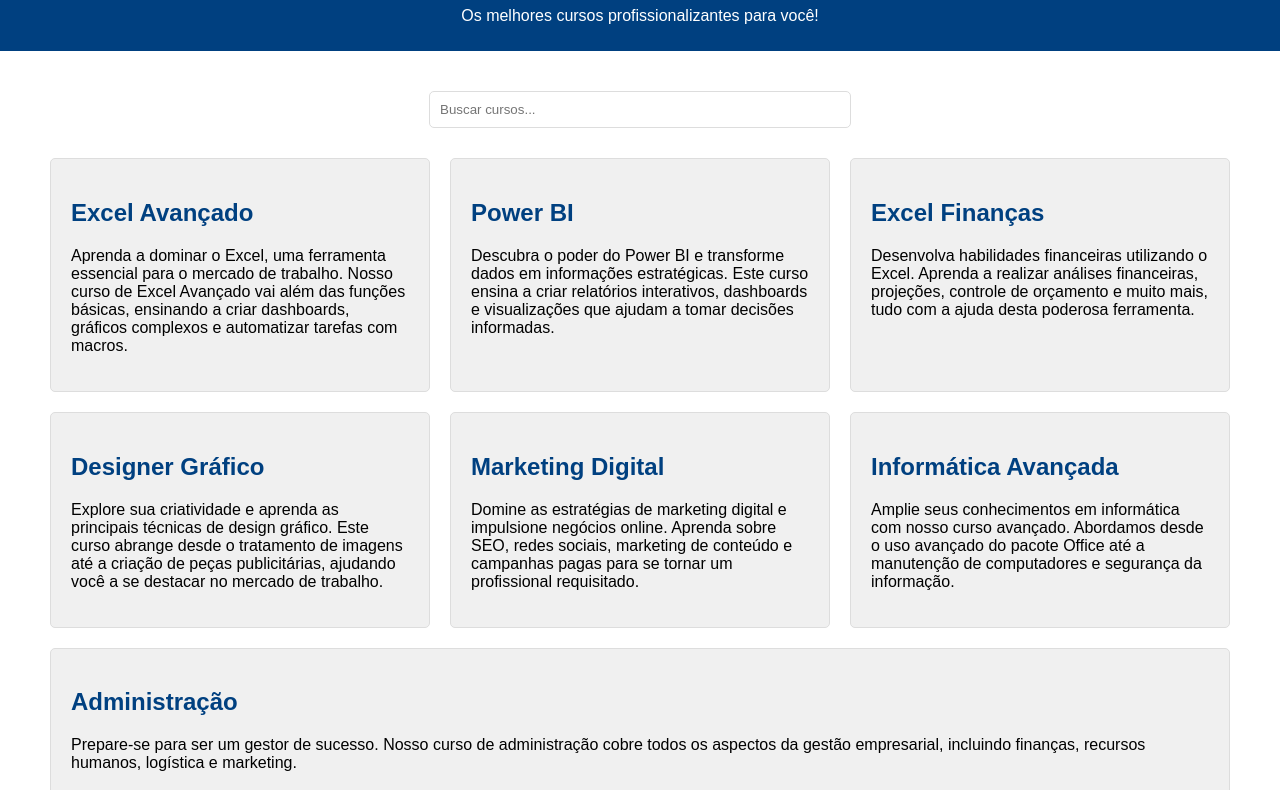
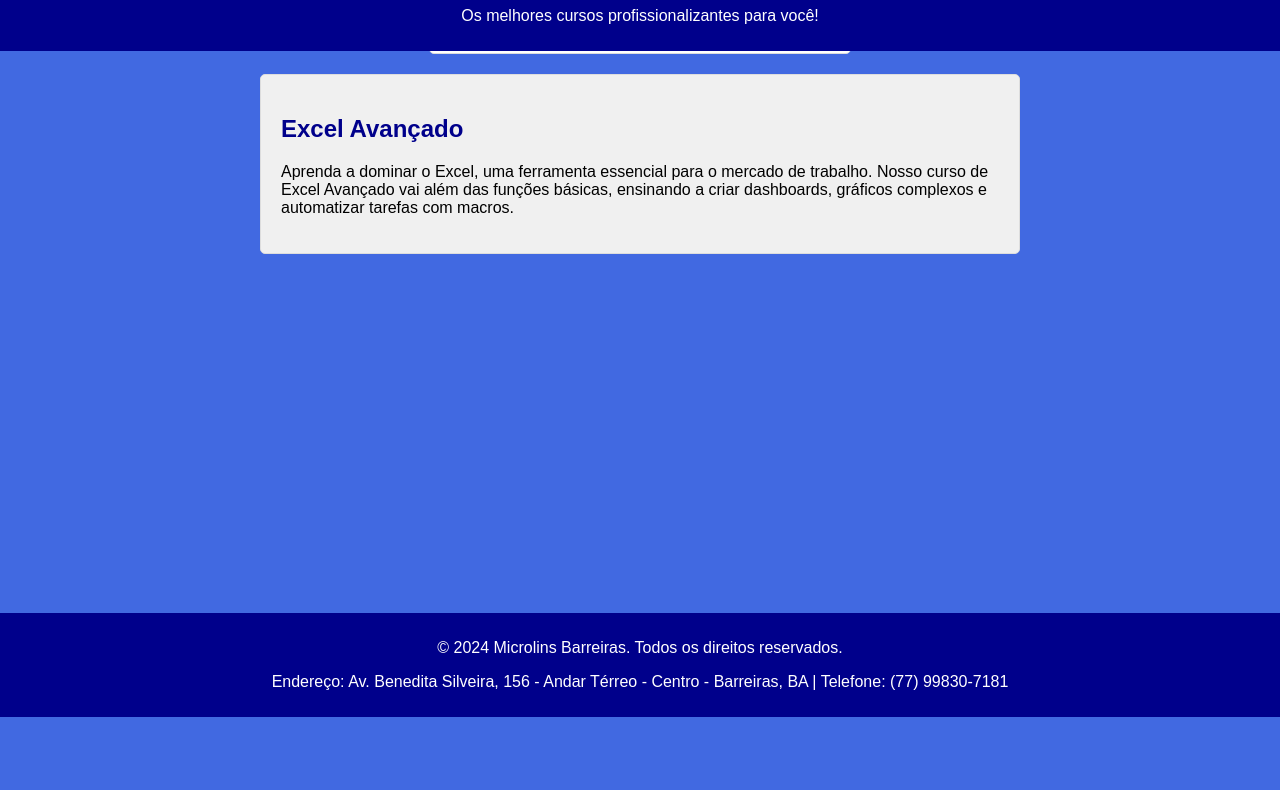
Before and after one commit to vo-tech/microlinsbarreiras, a plain HTML site: page index.html in a window 1280 px wide. Shown: the part 83-873 px from the top of the page. After the commit the page ends 800 px from the top, so only its background shows below. Drawn offline with Linux system fonts and the light colour scheme.

Commit message:
Update index.html
 round 2

```diff
--- a/index.html
+++ b/index.html
@@ -9,39 +9,43 @@
             font-family: Arial, sans-serif;
             margin: 0;
             padding: 0;
+            background-color: royalblue;
+            color: white;
             display: flex;
             flex-direction: column;
             align-items: center;
             justify-content: center;
         }
         header, footer {
-            background-color: #004080;
+            background-color: darkblue;
             color: white;
             padding: 10px 0;
             width: 100%;
             text-align: center;
+            position: fixed;
+        }
+        header {
+            top: 0;
+        }
+        footer {
+            bottom: 0;
         }
         main {
-            padding: 20px;
-            max-width: 1200px;
+            padding: 80px 20px 60px;
+            max-width: 800px;
             width: 100%;
-        }
-        .course-list {
-            display: flex;
-            flex-wrap: wrap;
-            justify-content: space-between;
+            box-sizing: border-box;
         }
         .course-item {
             background-color: #f0f0f0;
             border: 1px solid #ddd;
             border-radius: 5px;
-            margin: 10px;
+            margin: 10px 0;
             padding: 20px;
-            flex: 1 1 calc(33% - 40px);
-            box-sizing: border-box;
+            color: black;
         }
         .course-item h2 {
-            color: #004080;
+            color: darkblue;
         }
         .search-bar {
             margin: 20px 0;
@@ -53,16 +57,6 @@
             max-width: 400px;
             border: 1px solid #ddd;
             border-radius: 5px;
-        }
-        @media (max-width: 768px) {
-            .course-item {
-                flex: 1 1 calc(50% - 40px);
-            }
-        }
-        @media (max-width: 480px) {
-            .course-item {
-                flex: 1 1 100%;
-            }
         }
     </style>
 </head>
@@ -80,27 +74,27 @@
                 <h2>Excel Avançado</h2>
                 <p>Aprenda a dominar o Excel, uma ferramenta essencial para o mercado de trabalho. Nosso curso de Excel Avançado vai além das funções básicas, ensinando a criar dashboards, gráficos complexos e automatizar tarefas com macros.</p>
             </div>
-            <div class="course-item">
+            <div class="course-item" style="display: none;">
                 <h2>Power BI</h2>
                 <p>Descubra o poder do Power BI e transforme dados em informações estratégicas. Este curso ensina a criar relatórios interativos, dashboards e visualizações que ajudam a tomar decisões informadas.</p>
             </div>
-            <div class="course-item">
+            <div class="course-item" style="display: none;">
                 <h2>Excel Finanças</h2>
                 <p>Desenvolva habilidades financeiras utilizando o Excel. Aprenda a realizar análises financeiras, projeções, controle de orçamento e muito mais, tudo com a ajuda desta poderosa ferramenta.</p>
             </div>
-            <div class="course-item">
+            <div class="course-item" style="display: none;">
                 <h2>Designer Gráfico</h2>
                 <p>Explore sua criatividade e aprenda as principais técnicas de design gráfico. Este curso abrange desde o tratamento de imagens até a criação de peças publicitárias, ajudando você a se destacar no mercado de trabalho.</p>
             </div>
-            <div class="course-item">
+            <div class="course-item" style="display: none;">
                 <h2>Marketing Digital</h2>
                 <p>Domine as estratégias de marketing digital e impulsione negócios online. Aprenda sobre SEO, redes sociais, marketing de conteúdo e campanhas pagas para se tornar um profissional requisitado.</p>
             </div>
-            <div class="course-item">
+            <div class="course-item" style="display: none;">
                 <h2>Informática Avançada</h2>
                 <p>Amplie seus conhecimentos em informática com nosso curso avançado. Abordamos desde o uso avançado do pacote Office até a manutenção de computadores e segurança da informação.</p>
             </div>
-            <div class="course-item">
+            <div class="course-item" style="display: none;">
                 <h2>Administração</h2>
                 <p>Prepare-se para ser um gestor de sucesso. Nosso curso de administração cobre todos os aspectos da gestão empresarial, incluindo finanças, recursos humanos, logística e marketing.</p>
             </div>
@@ -114,13 +108,18 @@
         function searchCourses() {
             const searchInput = document.querySelector('.search-bar input').value.toLowerCase();
             const courses = document.querySelectorAll('.course-item');
+            let found = false;
             courses.forEach(course => {
                 if (course.textContent.toLowerCase().includes(searchInput)) {
                     course.style.display = '';
+                    found = true;
                 } else {
                     course.style.display = 'none';
                 }
             });
+            if (!found) {
+                courses[0].style.display = '';
+            }
         }
     </script>
 </body>
```
